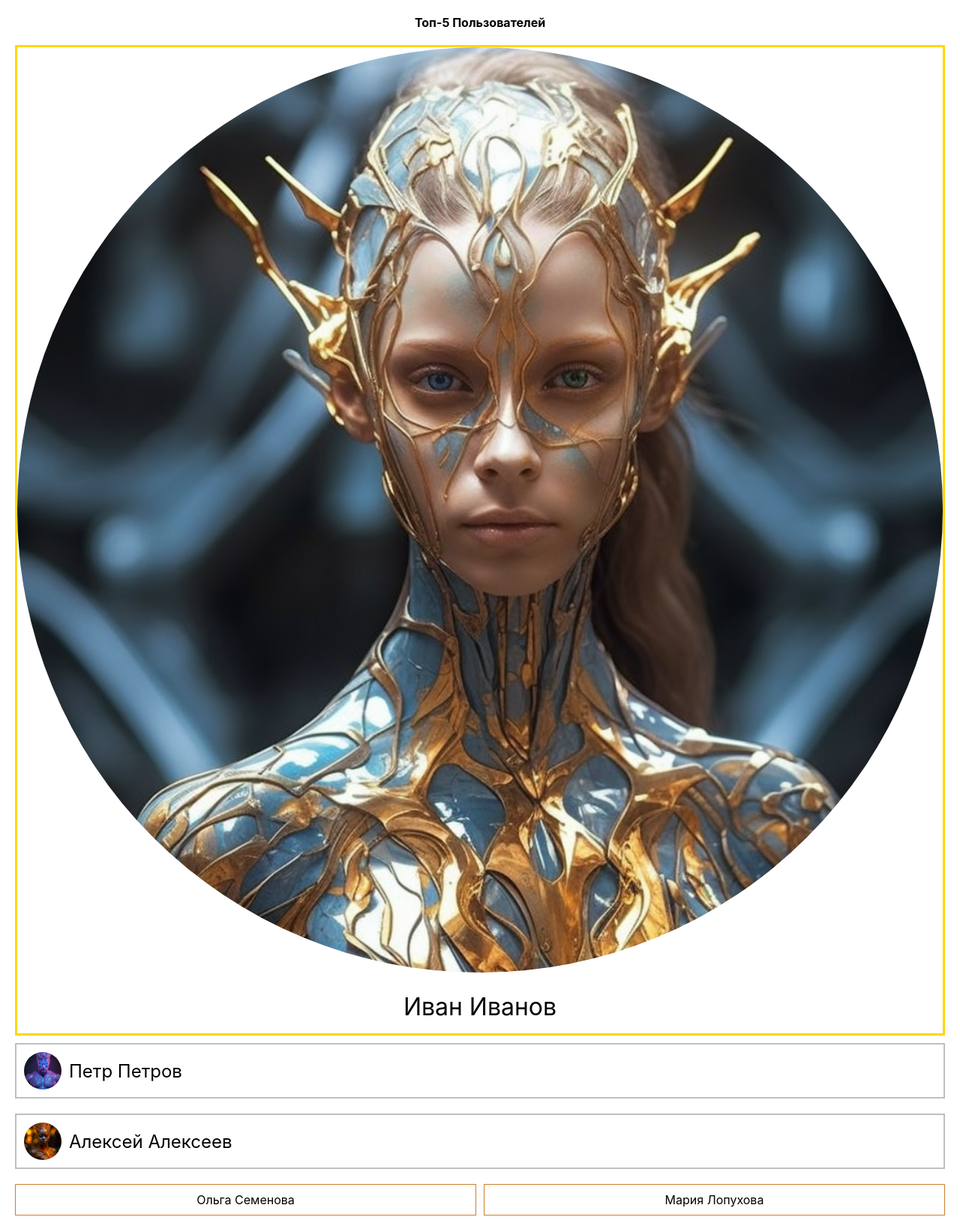
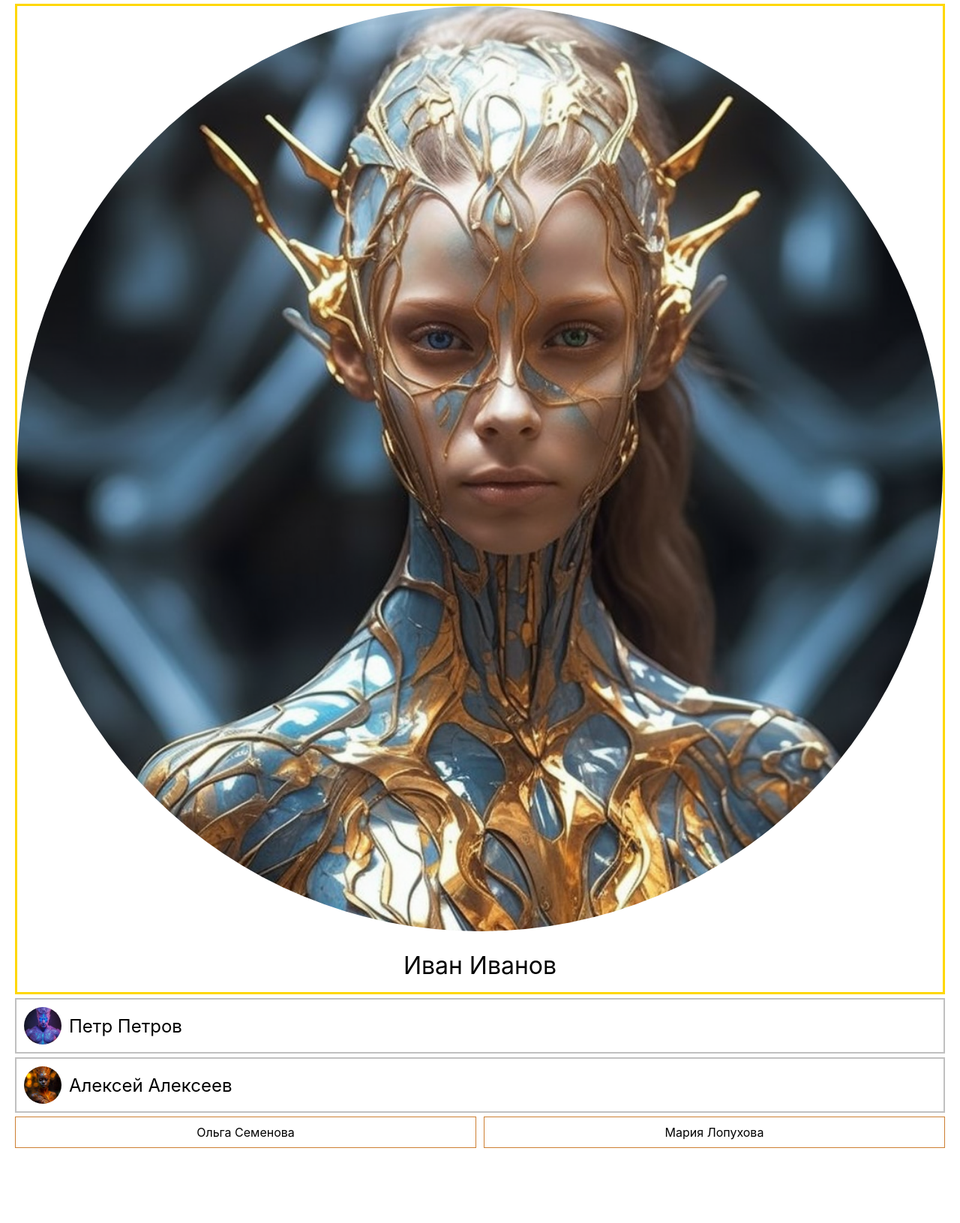
Before and after one commit to berezovskij/AlphaBoardApp, a React (Create React App) app: page / in a window 1280 px wide. Shown: the whole page at 75% size. After the commit the page ends 1541 px from the top, so only its background shows below. Built offline with nearby package versions, Linux system fonts and the light colour scheme.

Commit message:
remove title fix margin

```diff
--- a/src/Leaderboard.js
+++ b/src/Leaderboard.js
@@ -16,10 +16,6 @@ const users = [
 const Leaderboard = () => {
   return (
     <div className={styles.leaderboard}>
-      <header>
-        <h1 className={styles.title}>Топ-5 Пользователей</h1>
-      </header>
-
       <section id={`user-${users[0].id}`} className={styles.topUserContainer}>
         <img src={users[0].photo} alt={users[0].name} className={styles.topUserPhoto} />
         <div className={styles.topUserName}>{users[0].name}</div>
--- a/src/Leaderboard.module.css
+++ b/src/Leaderboard.module.css
@@ -30,6 +30,7 @@
   align-items: center;
   width: 100%;
   border: 3px solid gold;
+  margin-top: 5px;
 }
 
 .topUserName {
@@ -49,7 +50,7 @@
   width: 100%;
   border: 2px solid silver;
   padding: 10px;
-  margin: 10px 0;
+  margin-top: 5px;
 }
 
 .smallPhoto {
@@ -68,6 +69,7 @@
   justify-content: space-between;
   width: 100%;
   margin: 10px 0;
+  margin-top: 5px;
 }
 
 .fourthFifthUserName {
```
